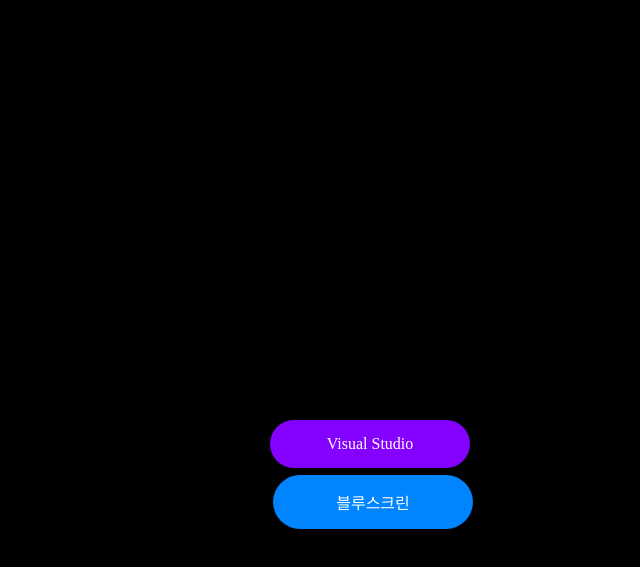
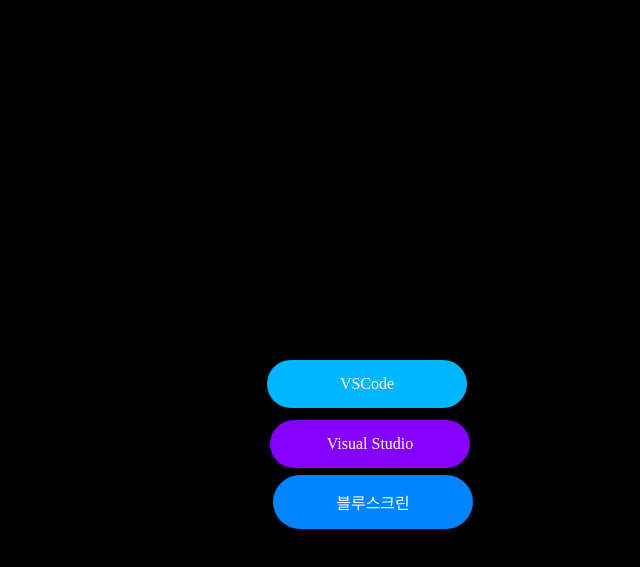
Before and after one commit to sevenkm/Windows-Fake-Mode, a plain HTML site: page index.html in a window 1280 px wide. Shown: the part 93-660 px from the top of the page, without its empty margins (339-979 px from the left). Drawn offline with Linux system fonts and the light colour scheme.

Commit message:
Update index.html

```diff
--- a/index.html
+++ b/index.html
@@ -73,6 +73,36 @@
 
 
 
+        #BUTTON3
+        {
+            font-family: 여기어때 잘난체 OTF;
+            width:200px;
+            background-color: #00b7ff;
+            border: none;
+            color:#fff;
+            padding: 15px 0;
+            text-align: center;
+            text-decoration: none;
+            display: inline-block;
+            font-size: 16px;
+            margin: 4px;
+            cursor: pointer;
+            border-radius: 30px;
+            top: 340px;
+            left: 170px;
+            position: relative;
+        }
+
+        #BUTTON3:focus
+        {
+            outline: 0px;
+        }
+
+        #BUTTON3:hover
+        {
+            background-color: #44bbff;
+        }
+
 
 
 
@@ -96,5 +126,6 @@
     <p id=TEXT>Windows 페이크 모드</p>
     <a  href="Bluescreen.html"><button id="BUTTON">블루스크린</button></a>
     <a  href="VisualStudio.html"><button id="BUTTON2">Visual Studio</button></a>
+    <a  href="VSCode.html"><button id="BUTTON3">VSCode</button></a>
 </body>
 </html>
```
